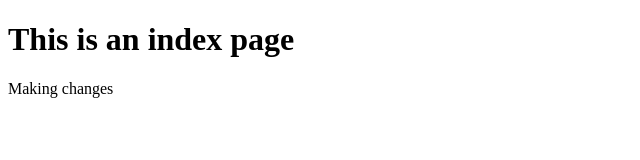
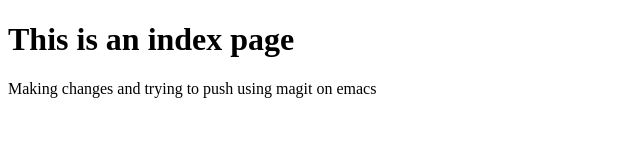
Before and after one commit to chhetrisushil/product-gallery, a website: page src/static/index.html in a window 1280 px wide. Shown: the whole page, without its empty margins (0-640 px from the left). Drawn offline with Linux system fonts and the light colour scheme.

Commit message:
Commit from magit

```diff
--- a/src/static/index.html
+++ b/src/static/index.html
@@ -6,6 +6,6 @@
   </head>
   <body>
     <h1>This is an index page</h1>
-    <p>Making changes</p>
+    <p>Making changes and trying to push using magit on emacs</p>
   </body>
 </html>
```
